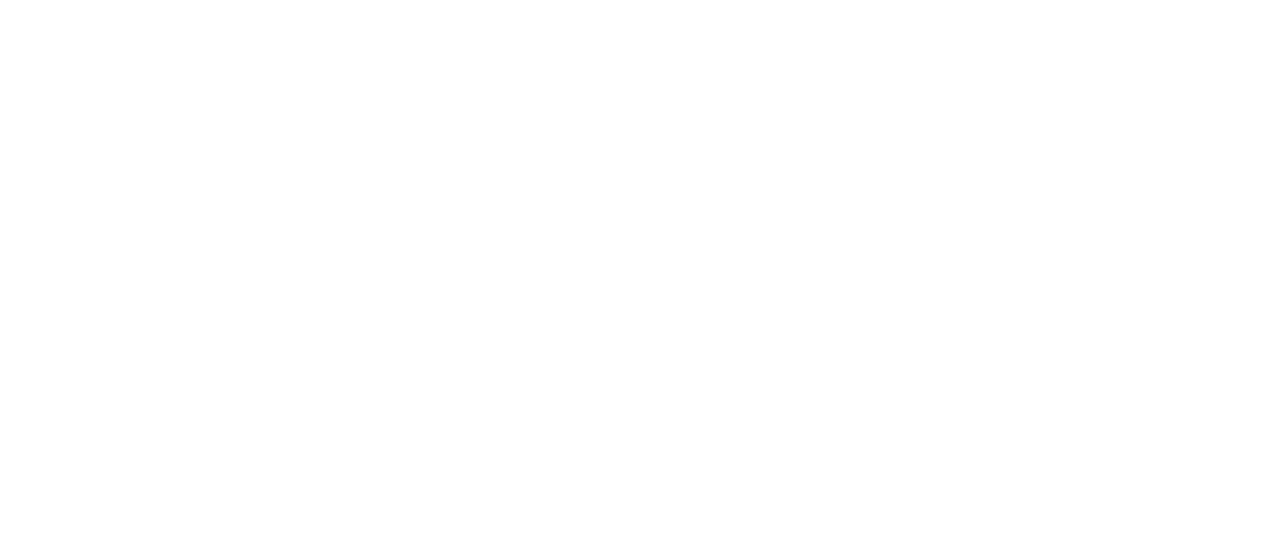
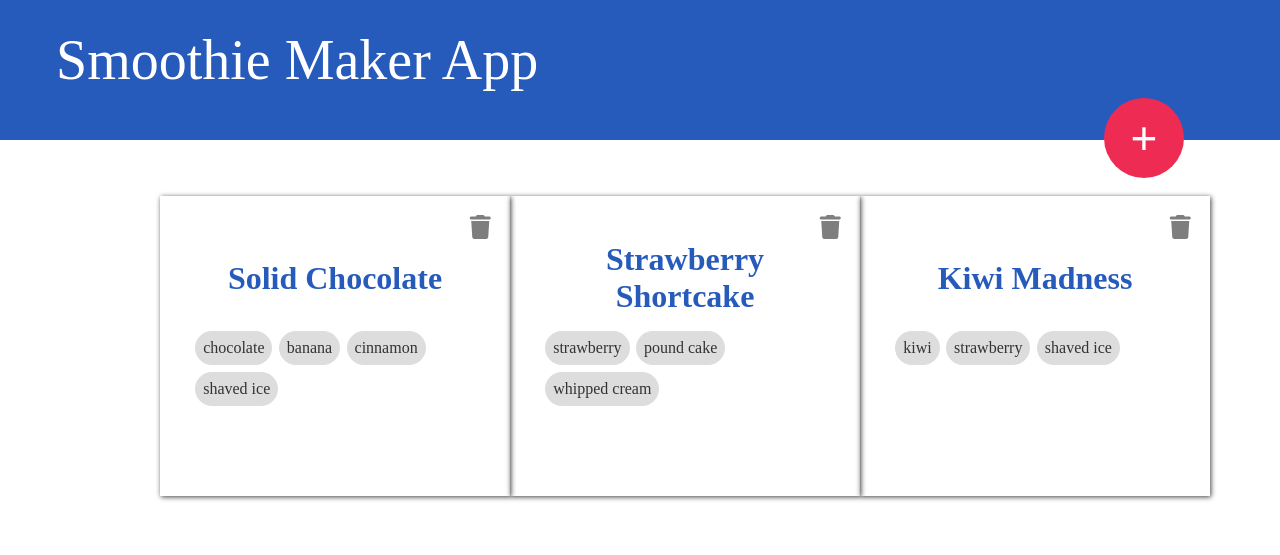
Before and after one commit to bokismoki/Smoothie-Maker, a plain HTML site: page index.html in a window 1280 px wide. Drawn offline with Linux system fonts and the light colour scheme; the site is published under a folder, as on GitHub Pages, so addresses that start at the root find nothing.

Commit message:
Made css and js links work

```diff
--- a/index.html
+++ b/index.html
@@ -1 +1 @@
-<!DOCTYPE html><html><head><meta charset=utf-8><meta name=viewport content="width=device-width,initial-scale=1"><script src=https://kit.fontawesome.com/0b38fd6c49.js></script><title>Smoothie Maker</title><link href=/static/css/app.7249612bcfd2398cce786326ead89d70.css rel=stylesheet></head><body><div id=app></div><script type=text/javascript src=/static/js/manifest.2ae2e69a05c33dfc65f8.js></script><script type=text/javascript src=/static/js/vendor.845372c9bcf86a9fbbe0.js></script><script type=text/javascript src=/static/js/app.32755cbca24e278b83f8.js></script></body></html>
+<!DOCTYPE html><html><head><meta charset=utf-8><meta name=viewport content="width=device-width,initial-scale=1"><script src=https://kit.fontawesome.com/0b38fd6c49.js></script><title>Smoothie Maker</title><link href=static/css/app.7249612bcfd2398cce786326ead89d70.css rel=stylesheet></head><body><div id=app></div><script type=text/javascript src=static/js/manifest.2ae2e69a05c33dfc65f8.js></script><script type=text/javascript src=static/js/vendor.845372c9bcf86a9fbbe0.js></script><script type=text/javascript src=static/js/app.32755cbca24e278b83f8.js></script></body></html>
```
